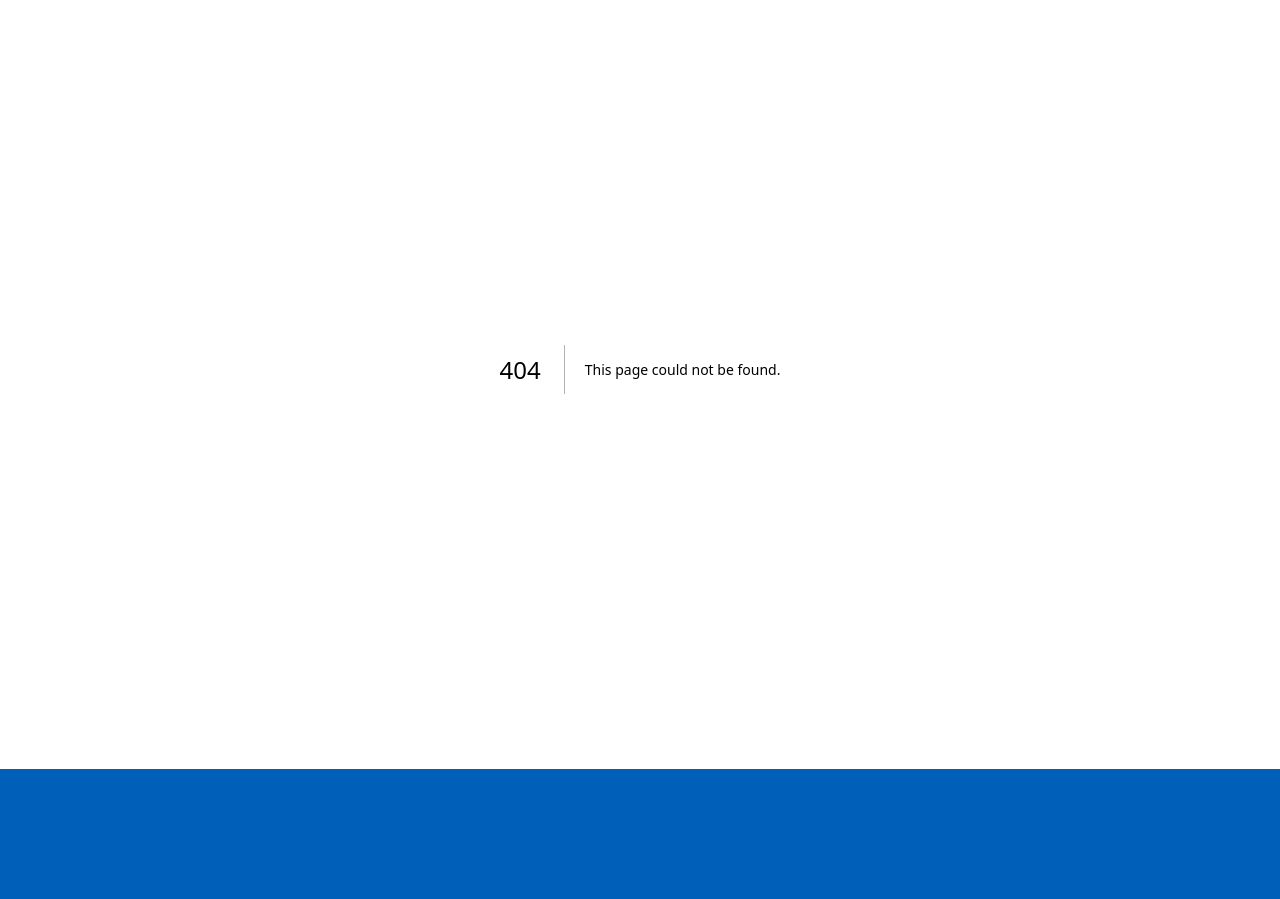
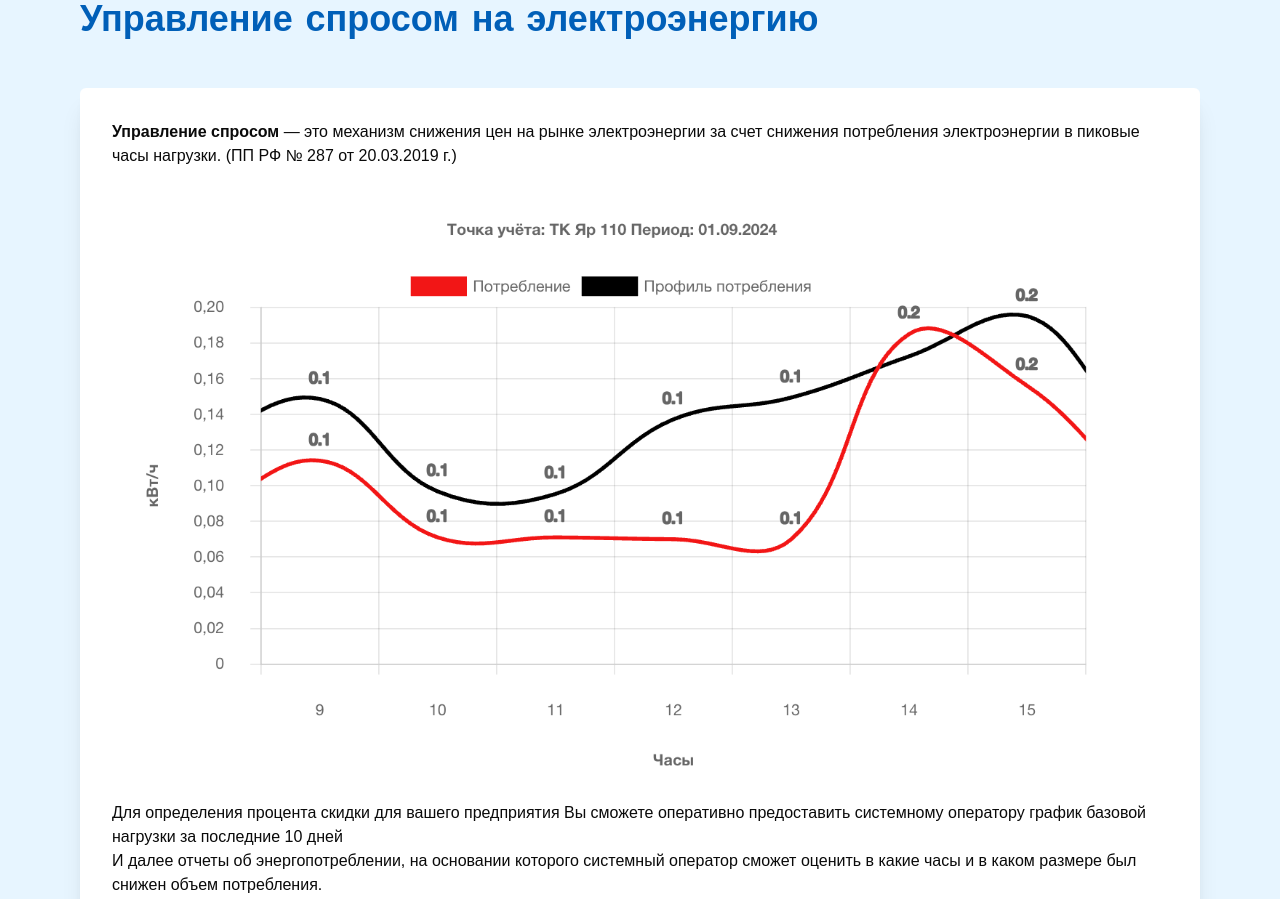
Before and after one commit to Markito97/test-vercel, a Next.js app: page /electricity-management in a window 1280 px wide. Before the commit this address had no page. Shown: the part 120-1019 px from the top of the page. Built offline with nearby package versions, Linux system fonts and the light colour scheme.

Commit message:
--wip add electricity management

```diff
--- /dev/null
+++ b/app/electricity-management/page.tsx
@@ -0,0 +1,33 @@
+import { ElectricityManagementInfo } from "@/components/ui/electricity-management/electricity-management";
+import { Metadata } from "next";
+import { Comic_Neue } from "next/font/google";
+
+const comicNeue = Comic_Neue({
+    weight: ['400', '700'],
+    subsets: ['latin',],
+});
+
+export const metadata: Metadata = {
+    title: "Управление спросом на электроэнергию",
+    description: 'Для определения процента скидки для предприятия Вы оперативно сможете предоставить системному оператору график базовой нагрузки за последние 10 дней. И далее отчеты об энергопотреблении, на основании которого системный оператор сможет оценить в какие часы и в каком размере был снижен объем потребления электроэнергии.',
+    keywords: 'прогноз, часы пик, уменьшение затрат, электроэнергия, мощность'
+};
+
+export default function ElectricityManagement() {
+    return <div>
+        <main className="relative min-h-screen">
+            <section className="relative -mt-[65px] pb-14 md:pb-24">
+                <div className="sm:py-18 container relative mx-auto px-6 py-16 md:py-24 lg:px-16 lg:py-24 xl:px-20 pt-8 pb-10 md:pt-16 overflow-hidden">
+                    <div className="text-left mb-12">
+                        <h2 className={`${comicNeue.className} text-3xl font-bold text-brand lg:text-4xl`}>
+                            Управление спросом на электроэнергию
+                        </h2>
+                    </div>
+                    <div className="flex flex-col gap-8 p-8 bg-white rounded-md shadow-xl">
+                        <ElectricityManagementInfo />
+                    </div>
+                </div>
+            </section>
+        </main>
+    </div>
+}
--- /dev/null
+++ b/components/ui/electricity-management/electricity-management.tsx
@@ -0,0 +1,26 @@
+import Image from "next/image";
+
+
+
+export const ElectricityManagementInfo = () => {
+    return <div>
+        <p>
+            <strong>Управление спросом</strong> — это механизм снижения цен на рынке электроэнергии за счет снижения потребления электроэнергии в пиковые часы нагрузки. (ПП РФ № 287 от 20.03.2019 г.)
+        </p>
+        <Image
+            src="/image (2).png"
+            width={1000}
+            height={500}
+            alt="Типовой профиль"
+        />
+        <p>
+            Для определения процента скидки для вашего предприятия Вы сможете оперативно предоставить системному оператору график базовой нагрузки за последние 10 дней
+        </p>
+        <p>
+            И далее отчеты об энергопотреблении, на основании которого системный оператор сможет оценить в какие часы и в каком размере был снижен объем потребления.
+        </p>
+        <p>
+            Чтобы оценить возможность отключения энергоёмкого оборудования без нарушения технологических процессов и производства продукции, в программе «ЭнергоБИТ» можно создать графики потребления электроэнергии с разбивкой по точкам учёта.
+        </p>
+    </div>
+}
```
Also changed, not shown: public/image (2).png (added).
